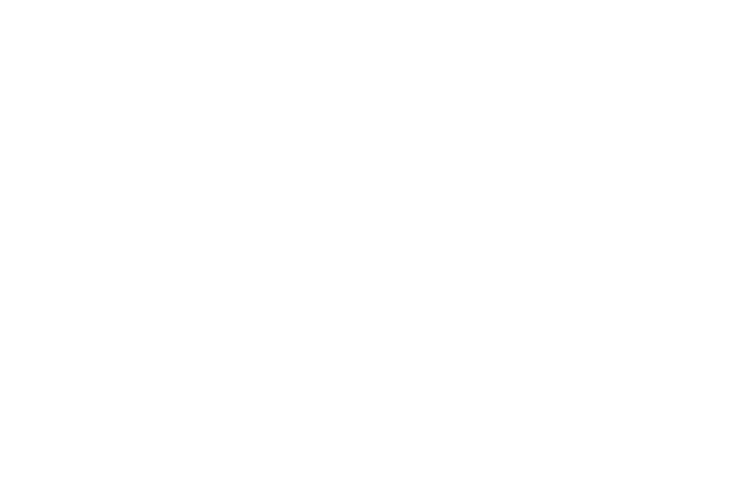
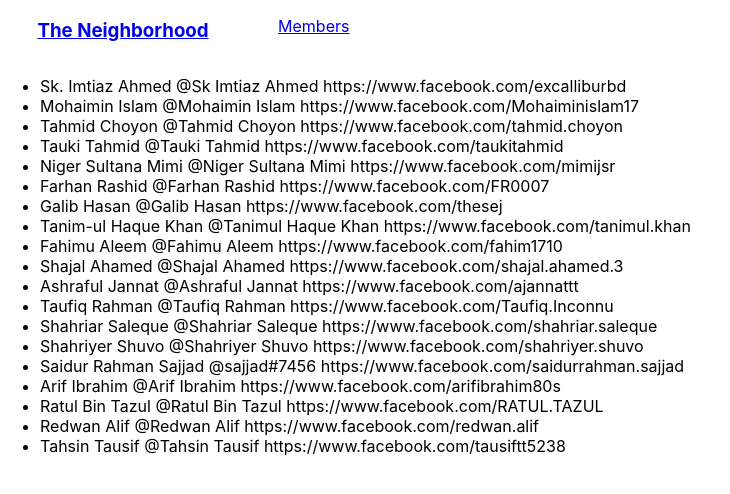
Before and after one commit to the-neighbourhood/the-neighbourhood.me, a React (Create React App) app: page /members in a window 1280 px wide. Shown: the top 494 px of the page, without its empty margins (0-730 px from the left). Built offline with nearby package versions, Linux system fonts and the light colour scheme.

Commit message:
added basic html and router

```diff
--- a/package.json
+++ b/package.json
@@ -5,6 +5,7 @@
   "dependencies": {
     "react": "^16.5.2",
     "react-dom": "^16.5.2",
+    "react-router-dom": "^4.3.1",
     "react-scripts": "2.0.4"
   },
   "scripts": {
--- a/src/App.js
+++ b/src/App.js
@@ -1,10 +1,18 @@
 import React, { Component } from 'react';
+import { BrowserRouter as Router, Route, Link } from "react-router-dom";
+
+import IntorPage from './Intro';
+import Members from './Members';
 
 class App extends Component {
   render() {
     return (
-      <div className="App">
-      </div>
+      <Router>
+        <div className="App">
+          <Route exact path="/" component={IntorPage} />
+          <Route exact path="/members" component={Members} />
+        </div>
+      </Router>
     );
   }
 }
--- /dev/null
+++ b/src/Intro.css
@@ -0,0 +1,8 @@
+.intor-nav {
+  display: flex;
+}
+
+.intor-nav h3,
+.intor-nav p {
+  margin: 1em 2em;
+}
--- /dev/null
+++ b/src/Intro.js
@@ -0,0 +1,32 @@
+import React from 'react';
+
+import Nav from './Nav';
+
+import './Intro.css';
+
+const Intro = () =>
+  <div >
+    <Nav />
+
+    <h1>The Neighbourhood</h1>
+    <p>We are a group of individuals who have embarked on a journey to master software engineering</p>
+
+    <h2>Current Objective/Goals/Projects</h2>
+    <ul>
+      <li>Gathering members with either ambition or dispair</li>
+      <li>Long terms golas of learning and working with Data Science, Blockchain, Internet of Things and Music (edm, sysnthesis, ai music)</li>
+      <li>Starting with learning Python then JavaScript with aim of learning to become a language agnostic/polyglot</li>
+      <li>Learn DataStructes and Algorithms together</li>
+      <li>Project: Group website</li>
+      <li>Project: Data Science blog</li>
+      <li>Project: Blockchain trading bot and decentralized exchange</li>
+      <li>Project: Learning platform like freecodecamp</li>
+      <li>Project: The Neighborhood podcast</li>
+      <li>Goal: Monetize anything we build/write</li>
+      <li>Goal: A common portfolio site with eye catching achievements</li>
+      <li>Goal: Getting funded</li>
+      <li>Goal:  Building co-working space/Fab lab/ lab/ studio</li>
+    </ul>
+  </div>
+
+export default Intro;
--- /dev/null
+++ b/src/Members.js
@@ -0,0 +1,50 @@
+import React from 'react';
+
+import Nav from './Nav';
+
+const Member = () =>
+  <div>
+    <Nav />
+
+    <ul>
+      <li>Sk. Imtiaz Ahmed @Sk Imtiaz Ahmed  https://www.facebook.com/excalliburbd</li>
+
+      <li>Mohaimin Islam @Mohaimin Islam  https://www.facebook.com/Mohaiminislam17</li>
+
+      <li>Tahmid Choyon @Tahmid Choyon  https://www.facebook.com/tahmid.choyon</li>
+
+      <li>Tauki Tahmid @Tauki Tahmid  https://www.facebook.com/taukitahmid</li>
+
+      <li>Niger Sultana Mimi @Niger Sultana Mimi  https://www.facebook.com/mimijsr</li>
+
+      <li>Farhan Rashid @Farhan Rashid  https://www.facebook.com/FR0007</li>
+
+      <li>Galib Hasan @Galib Hasan https://www.facebook.com/thesej</li>
+
+      <li>Tanim-ul Haque Khan @Tanimul Haque Khan  https://www.facebook.com/tanimul.khan</li>
+
+      <li>Fahimu Aleem @Fahimu Aleem https://www.facebook.com/fahim1710</li>
+
+      <li>Shajal Ahamed @Shajal Ahamed https://www.facebook.com/shajal.ahamed.3</li>
+
+      <li>Ashraful Jannat @Ashraful Jannat  https://www.facebook.com/ajannattt</li>
+
+      <li>Taufiq Rahman @Taufiq Rahman https://www.facebook.com/Taufiq.Inconnu</li>
+
+      <li>Shahriar Saleque @Shahriar Saleque https://www.facebook.com/shahriar.saleque</li>
+
+      <li>Shahriyer Shuvo  @Shahriyer Shuvo  https://www.facebook.com/shahriyer.shuvo</li>
+
+      <li>Saidur Rahman Sajjad  @sajjad#7456 https://www.facebook.com/saidurrahman.sajjad</li>
+
+      <li>Arif Ibrahim @Arif Ibrahim  https://www.facebook.com/arifibrahim80s</li>
+
+      <li>Ratul Bin Tazul @Ratul Bin Tazul  https://www.facebook.com/RATUL.TAZUL</li>
+
+      <li>Redwan Alif @Redwan Alif https://www.facebook.com/redwan.alif</li>
+
+      <li>Tahsin Tausif @Tahsin Tausif  https://www.facebook.com/tausiftt5238</li>
+    </ul>
+  </div>
+
+export default Member;
--- /dev/null
+++ b/src/Nav.js
@@ -0,0 +1,11 @@
+import React from 'react';
+import { Link } from "react-router-dom";
+
+const Nav = () =>
+  <nav className="intor-nav">
+    <Link to="/"><h3>The Neighborhood</h3></Link>
+
+    <Link to="/members"><p>Members</p></Link>
+  </nav>
+
+export default Nav;
```
Also changed, not shown: 1 other file (tests, documents, lock files or other folders).
